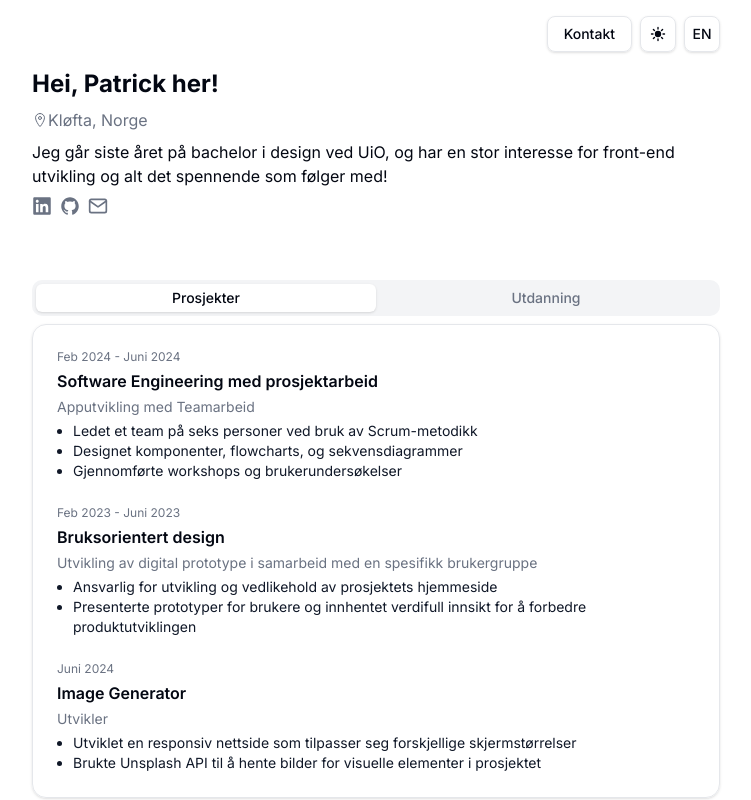
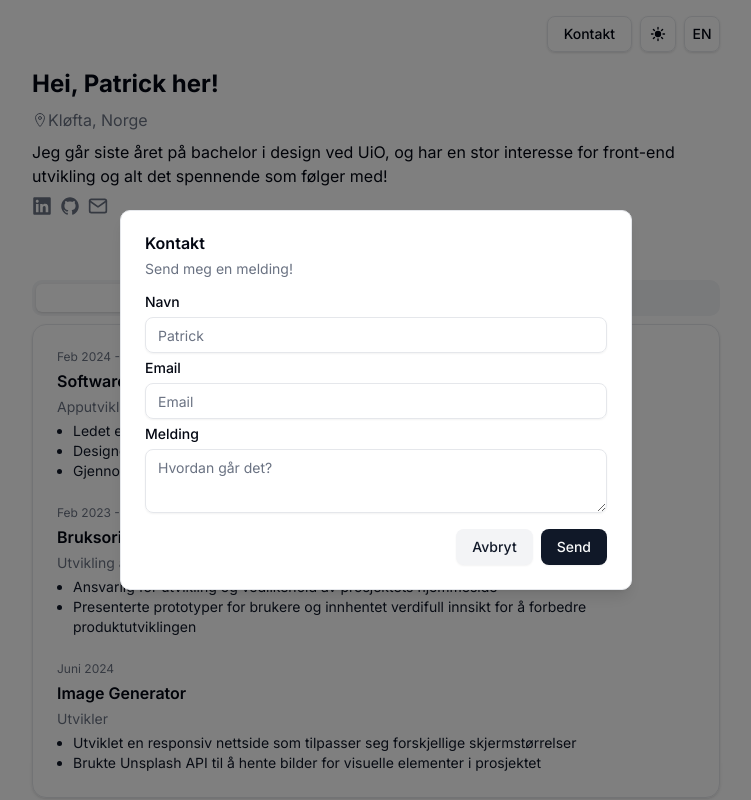
Before and after one commit to PatrickLundHaugen/Portfolio, a React (Vite) app: page / in a window 1280 px wide. Both pictures are taken after a click on the button "Kontakt". Shown: the top 800 px of the page, without its empty margins (264-1015 px from the left). Built offline with nearby package versions, Linux system fonts and the light colour scheme.

Commit message:
added the contact dialog and updated other relevant files

```diff
--- a/src/dark-mode/mode-toggle.tsx
+++ b/src/dark-mode/mode-toggle.tsx
@@ -5,7 +5,7 @@ export function ModeToggle() {
     const { toggleTheme } = useTheme();
 
     return (
-        <button onClick={toggleTheme} className="size-9 text-sm font-medium">
+        <button onClick={toggleTheme} className="inline-flex items-center justify-center rounded-md border border-input text-sm font-medium size-9 shadow-sm cursor-pointer hover:bg-accent hover:text-accent-foreground transition-colors focus-visible:ring-1 focus-visible:ring-ring focus-visible:ring-[3px]">
             <IoSunny className="size-4 rotate-0 scale-100 transition-all dark:-rotate-90 dark:scale-0" />
             <IoMoon className="absolute size-4 rotate-90 scale-0 transition-all dark:rotate-0 dark:scale-100" />
         </button>
--- a/src/languages/en.json
+++ b/src/languages/en.json
@@ -1,6 +1,25 @@
 {
   "navbar": {
-    "contact": "Contact"
+    "contact": {
+      "title": "Contact",
+      "description": "Send me a message!",
+      "form": {
+        "input1": {
+          "label": "Name",
+          "placeholder": "Patrick"
+        },
+        "input2": {
+          "label": "Email",
+          "placeholder": "pat@example.com"
+        },
+        "input3": {
+          "label": "Message",
+          "placeholder": "How are you?"
+        }
+      },
+      "button1": "Cancel",
+      "button2": "Send"
+    }
   },
   "home": {
     "greeting": "Hi, I'm Patrick!",
--- a/src/languages/no.json
+++ b/src/languages/no.json
@@ -1,6 +1,25 @@
 {
   "navbar": {
-    "contact": "Kontakt"
+    "contact": {
+      "title": "Kontakt",
+      "description": "Send meg en melding!",
+      "form": {
+        "input1": {
+          "label": "Navn",
+          "placeholder": "Patrick"
+        },
+        "input2": {
+          "label": "Email",
+          "placeholder": "pat@example.com"
+        },
+        "input3": {
+          "label": "Melding",
+          "placeholder": "Hvordan går det?"
+        }
+      },
+      "button1": "Avbryt",
+      "button2": "Send"
+    }
   },
   "home": {
     "greeting": "Hei, Patrick her!",
--- a/src/main.tsx
+++ b/src/main.tsx
@@ -28,7 +28,7 @@ i18n.on('languageChanged', (lng) => {
 createRoot(document.getElementById("root")!).render(
     <StrictMode>
         <BrowserRouter>
-            <ThemeProvider defaultTheme="light" storageKey="vite-ui-theme">
+            <ThemeProvider defaultTheme="light" storageKey="color-theme">
                 <App />
             </ThemeProvider>
         </BrowserRouter>
--- a/src/sections/navbar.tsx
+++ b/src/sections/navbar.tsx
@@ -11,16 +11,102 @@ function Navbar() {
     i18n.changeLanguage(newLanguage);
   };
 
+  const [isOpen, setOpen] = useState(false);
+
   return (
-        <nav
-            className="inline-flex justify-end gap-2 py-4 *:inline-flex *:items-center *:justify-center *:rounded-md *:border *:border-input *:shadow-sm *:cursor-pointer *:hover:bg-accent *:hover:text-accent-foreground *:transition-colors *:focus-visible:outline-none *:focus-visible:ring-1 *:focus-visible:ring-ring">
-            <button className="h-9 px-4 py-2 text-sm font-medium">{t("navbar.contact")}</button>
-            <ModeToggle/>
-            <button onClick={handleLanguageToggle} className="size-9 text-sm font-medium">
+    <nav className="inline-flex justify-end gap-2 py-4">
+      <button
+        onClick={() => setOpen(true)}
+        className="inline-flex items-center rounded-md border border-input shadow-sm cursor-pointer hover:bg-accent hover:text-accent-foreground transition-colors focus-visible:ring-1 focus-visible:ring-ring h-9 px-4 py-2 text-sm font-medium focus-visible:ring-[3px]"
+      >
+        {t("navbar.contact.title")}
+      </button>
+
+      {isOpen && (
+        <div className="fixed inset-0 z-50 flex items-center justify-center">
+          <div
+            className="absolute inset-0 bg-black/50"
+            onClick={() => setOpen(false)}
+          />
+          <div className="relative z-50 flex flex-col gap-4 bg-background w-full max-w-[calc(100%-2rem)] sm:max-w-lg rounded-lg border p-6 shadow-lg">
+            <div className="flex flex-col gap-2">
+              <h1 className="leading-none font-semibold">
+                {t("navbar.contact.title")}
+              </h1>
+              <p className="text-muted-foreground text-sm">
+                {t("navbar.contact.description")}
+              </p>
+            </div>
+            <form action="" className="flex flex-col gap-2">
+              <label
+                htmlFor="name"
+                className="text-sm leading-none font-medium select-none"
+              >
+                {t("navbar.contact.form.input1.label")}
+              </label>
+              <input
+                id="name"
+                type="text"
+                placeholder={t("navbar.contact.form.input1.placeholder")}
+                autoComplete="name"
+                required
+                className="placeholder:text-muted-foreground selection:bg-primary selection:text-primary-foreground dark:bg-input/30 border-input flex h-9 w-full min-w-0 rounded-md border px-3 py-1 shadow-xs transition-all outline-none md:text-sm focus-visible:border-ring"
+              />
+              <label
+                htmlFor="email"
+                className="text-sm leading-none font-medium select-none"
+              >
+                {t("navbar.contact.form.input2.label")}
+              </label>
+              <input
+                id="email"
+                type="text"
+                placeholder={t("navbar.contact.form.input2.label")}
+                autoComplete="email"
+                required
+                className="placeholder:text-muted-foreground selection:bg-primary selection:text-primary-foreground dark:bg-input/30 border-input flex h-9 w-full min-w-0 rounded-md border px-3 py-1 shadow-xs transition-all outline-none md:text-sm focus-visible:border-ring"
+              />
+              <label
+                htmlFor="message"
+                className="text-sm leading-none font-medium select-none"
+              >
+                {t("navbar.contact.form.input3.label")}
+              </label>
+              <textarea
+                name="message"
+                id="message"
+                placeholder={t("navbar.contact.form.input3.placeholder")}
+                required
+                className="border-input placeholder:text-muted-foreground dark:bg-input/30 flex field-sizing-content min-h-16 w-full rounded-md border resize-y bg-transparent px-3 py-2 shadow-xs transition-all outline-none md:text-sm focus-visible:border-ring"
+              />
+            </form>
+            <div className="flex flex-col-reverse gap-2 sm:flex-row sm:justify-end">
+              <button
+                onClick={() => setOpen(false)}
+                className="bg-secondary text-secondary-foreground shadow-xs hover:bg-secondary/80 h-9 px-4 py-2 whitespace-nowrap cursor-pointer rounded-md text-sm font-medium transition-all shrink-0 outline-none focus-visible:border-ring focus-visible:ring-ring/50 focus-visible:ring-[3px]"
+              >
+                {t("navbar.contact.button1")}
+              </button>
+              <button
+                onClick={() => setOpen(false)}
+                className="bg-primary text-primary-foreground shadow-xs hover:bg-primary/90 h-9 px-4 py-2 whitespace-nowrap cursor-pointer rounded-md text-sm font-medium transition-all shrink-0 outline-none focus-visible:border-ring focus-visible:ring-ring/50 focus-visible:ring-[3px]"
+              >
+                {t("navbar.contact.button2")}
+              </button>
+            </div>
+          </div>
+        </div>
+      )}
+
+      <ModeToggle />
+      <button
+        onClick={handleLanguageToggle}
+        className="inline-flex items-center justify-center rounded-md border border-input shadow-sm cursor-pointer hover:bg-accent hover:text-accent-foreground transition-colors focus-visible:ring-1 focus-visible:ring-ring size-9 text-sm font-medium focus-visible:ring-[3px]"
+      >
         {i18n.language === "en" ? "NO" : "EN"}
       </button>
     </nav>
-    )
+  );
 }
 
 export default Navbar;
```
Lines whose indentation alone changed are shown as unchanged.
